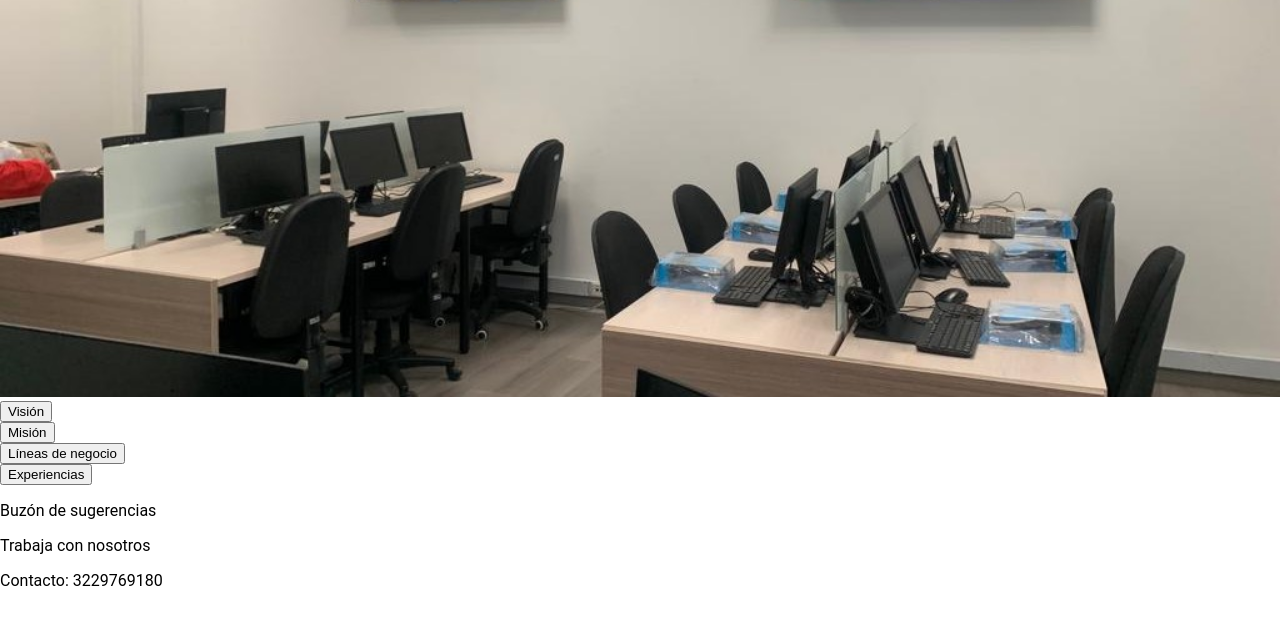
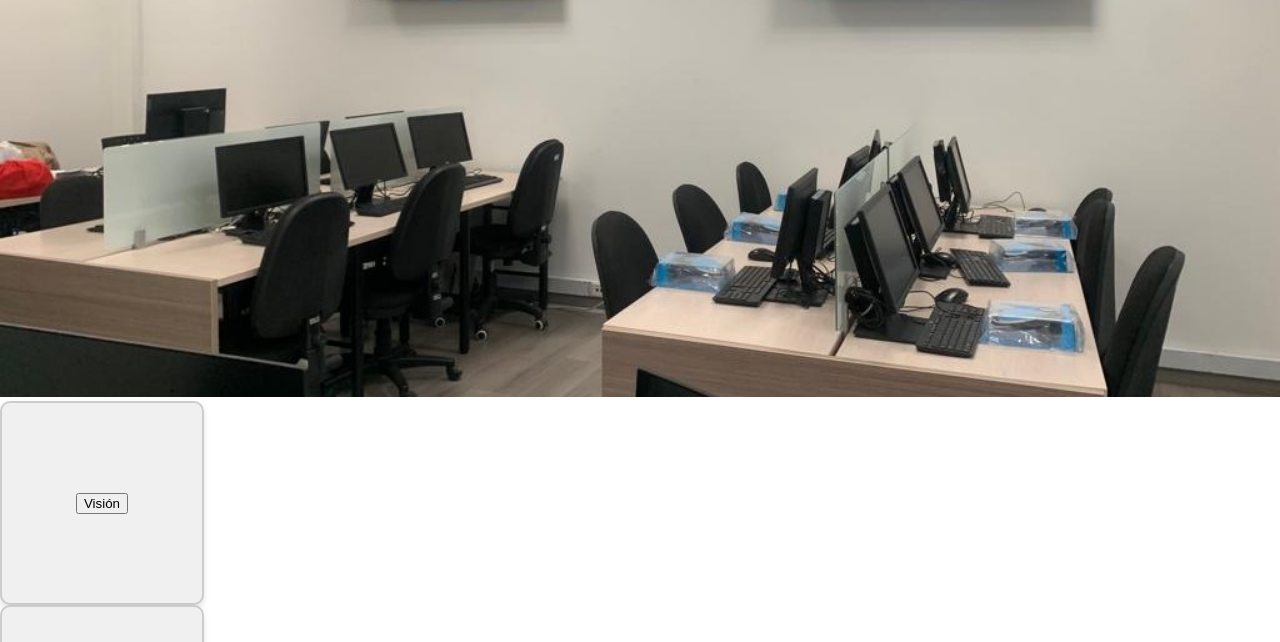
Before and after one commit to DelsonCruz/Prueba, a plain HTML site: page index.html in a window 1280 px wide. Shown: the part 157-799 px from the top of the page. Drawn offline with Linux system fonts and the light colour scheme.

Commit message:
Update style.css

```diff
--- a/css/style.css
+++ b/css/style.css
@@ -40,3 +40,15 @@ ul li a {
     width: 100%;
     height: 20%;
 }
+
+.box {
+    width: 200px;
+    height: 200px;
+    background-color: #f0f0f0;
+    display: flex;
+    justify-content: center;
+    align-items: center;
+    border: 2px solid #ccc;
+    border-radius: 10px;
+    box-shadow: 0 4px 6px rgba(0, 0, 0, 0.1);
+}
```
